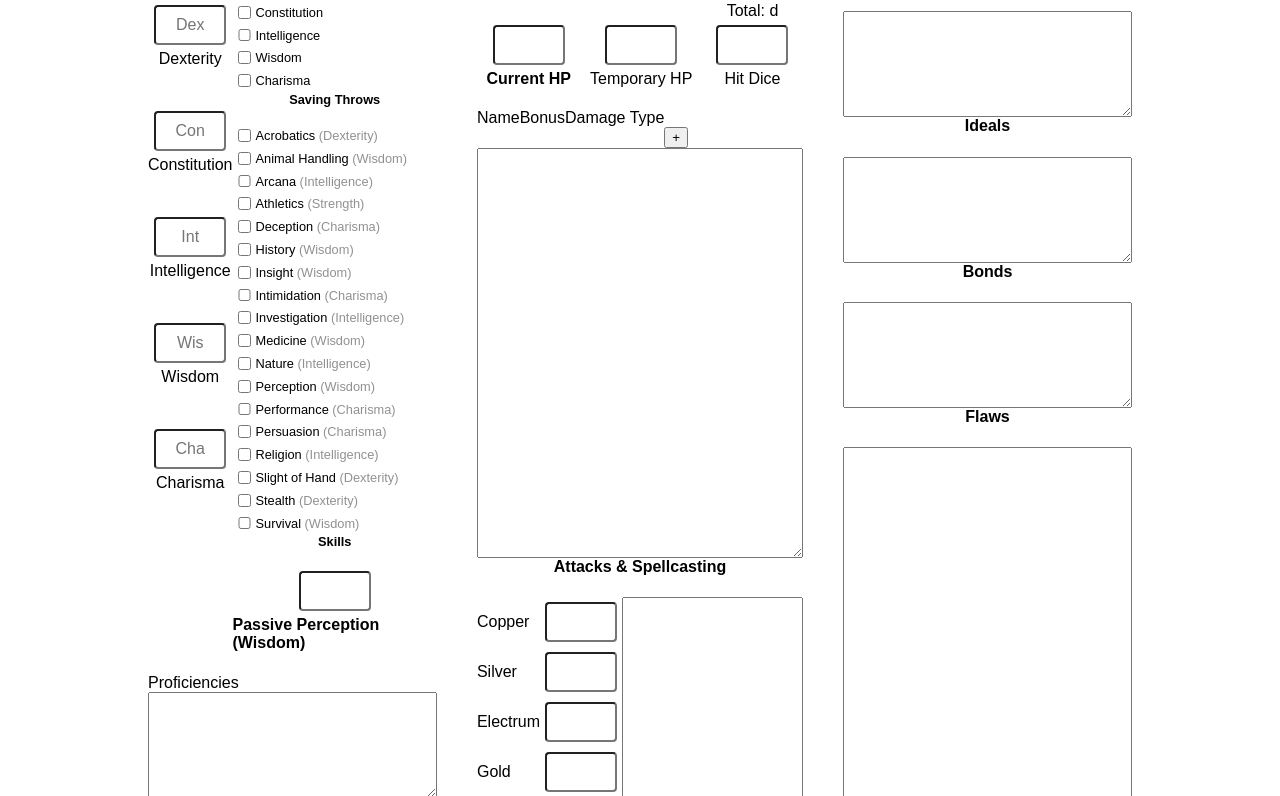
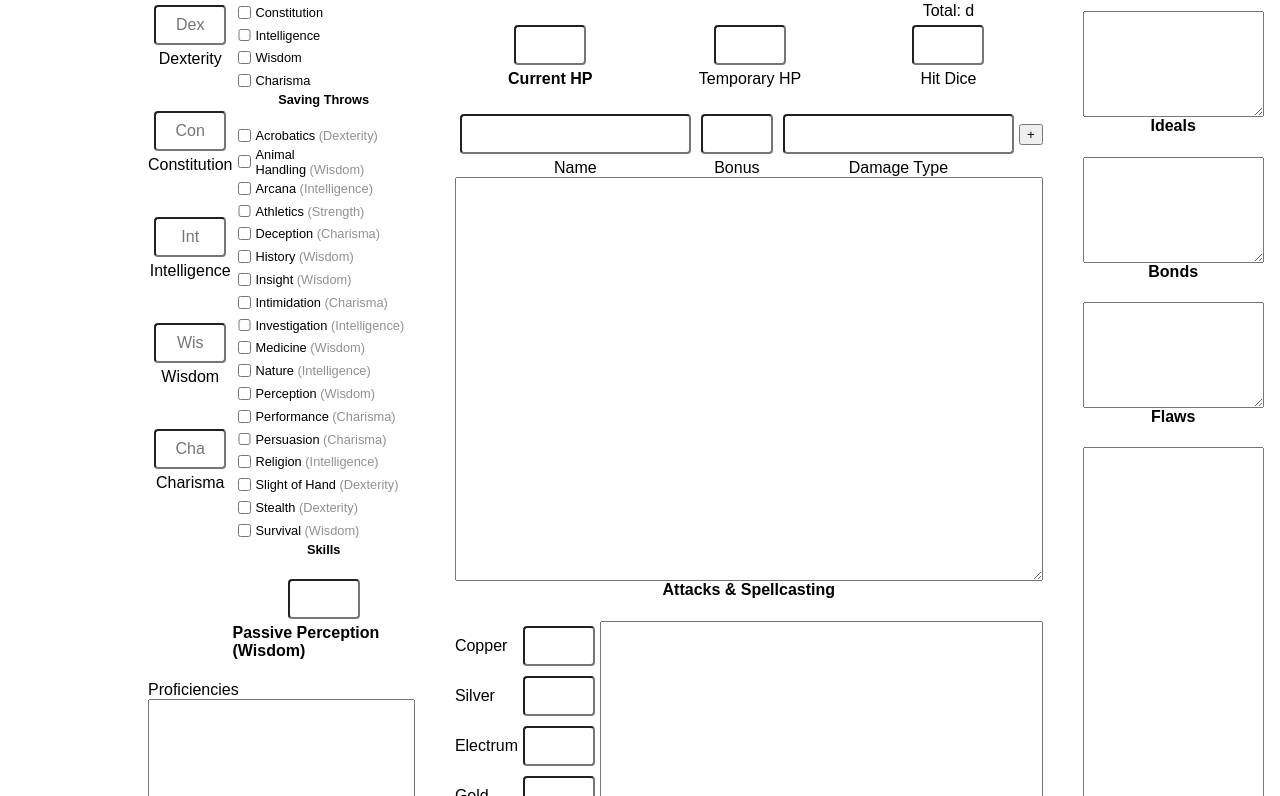
Before and after one commit to etherealmachine/dnd5e-binder, a React (Create React App) app: page / in a window 1280 px wide. Shown: the part 284-1080 px from the top of the page. Built offline with nearby package versions, Linux system fonts and the light colour scheme; the HTML template or start-up script is replaced by a standard one.

Commit message:
Got attack array working.

```diff
--- a/src/App.tsx
+++ b/src/App.tsx
@@ -78,19 +78,32 @@ class App extends React.Component<Props, State> {
       </div>
     });
     const attacks = (
-      <div>
       <div className="column">
-          <span>Name</span>
+        {this.state.attacks.map((attack, i) => {
+          return (<div key={`attack-${i}`} className="align-items-center">
+            <input name="attacks" data-index={i} data-key="name" value={this.state.attacks[i].name} onChange={this.state.handleInputChange} />
+            <input name="attacks" type="number" min="0" data-index={i} data-key="bonus" value={this.state.attacks[i].bonus} onChange={this.state.handleInputChange} />
+            <input name="attacks" data-index={i} data-key="damage_type"  value={this.state.attacks[i].damage_type} onChange={this.state.handleInputChange} />
+            <button name="remove_attack" data-index={i} onClick={this.state.handleButtonClick}>-</button>
+          </div>);
+        })}
+        <div className="align-items-center">
+          <div className="column">
+            <input name="new_attack_name" type="text" value={this.state.new_attack_name} onChange={this.state.handleInputChange} />
+            <span className="align-self-center">Name</span>
           </div>
           <div className="column">
-          <span>Bonus</span>
+            <input name="new_attack_bonus" type="number" min="0" value={this.state.new_attack_bonus} onChange={this.state.handleInputChange} />
+            <span className="align-self-center">Bonus</span>
           </div>
           <div className="column">
-          <span>Damage Type</span>
+            <input name="new_attack_damage_type" type="text" value={this.state.new_attack_damage_type} onChange={this.state.handleInputChange} />
+            <span className="align-self-center">Damage Type</span>
           </div>
           <div className="column">
+            <button name="add_attack" onClick={this.state.handleButtonClick}>+</button>
             <span>&nbsp;</span>
-          <button onClick={this.state.handleButtonClick}>+</button>
+          </div>
         </div>
       </div>);
     return (
@@ -142,16 +155,16 @@ class App extends React.Component<Props, State> {
                 </div>
               </div>
             </div>
-            <div className="column">
-              <div className="column">
+            <div className="column flex-1">
+              <div className="column flex-1" style={{marginBottom: '20px'}}>
                 <label htmlFor="proficiencies">Proficiencies</label>
                 <textarea name="proficiencies" value={this.state.proficiencies} onChange={this.state.handleTextAreaChange} />
               </div>
-              <div className="column">
+              <div className="column flex-1" style={{marginBottom: '20px'}}>
                 <label htmlFor="languages">Languages</label>
                 <textarea name="languages" value={this.state.languages} onChange={this.state.handleTextAreaChange} />
               </div>
-              <div className="column">
+              <div className="column flex-1">
                 <label htmlFor="expertise">Expertise</label>
                 <textarea name="expertise" value={this.state.expertise} onChange={this.state.handleTextAreaChange} />
               </div>
--- a/src/state.ts
+++ b/src/state.ts
@@ -1,5 +1,11 @@
 import * as React from 'react';
 import Rules from './rules';
+
+interface Attack {
+  name: string;
+  bonus: number | string;
+  damage_type: string;
+}
 
 export default class State {
 	character_name: string = '';
@@ -11,12 +17,12 @@ export default class State {
   player_name: string = '';
   experience_points: number | string = '';
   proficiency_bonus: number | string = '';
-  proficiencies: string[] = [];
   maximum_hit_points: number | string = '';
   current_hit_points: number | string = '';
   temporary_hit_points: number | string = '';
   special_abilities: string = '';
   equipment: string = '';
+  proficiencies: string = '';
   languages: string = '';
   expertise: string = '';
   armor_class: number | string = '';
@@ -28,6 +34,10 @@ export default class State {
   bonds: string = '';
   flaws: string = '';
   features_and_traits: string = '';
+  new_attack_name: string = '';
+  new_attack_bonus: number | string = '';
+  new_attack_damage_type: string = '';
+  attacks: Attack[] = [];
 
   private setState: (newState: any) => void;
 
@@ -49,11 +59,15 @@ export default class State {
   }
 
   public handleInputChange = (event: React.ChangeEvent<HTMLInputElement>) => {
-  	const name = event.currentTarget.name;
-    if (event.currentTarget.type === 'checkbox') {
-      this[name] = event.currentTarget.checked;
+    const target = event.currentTarget;
+  	const {name, value} = target;
+    if (this[name] instanceof Array) {
+      const {index, key} = target.dataset;
+      this[name][parseInt(index as string)][key] = value;
+    } else if (target.type === 'checkbox') {
+      this[name] = target.checked;
     } else {
-      this[name] = isNaN(parseInt(event.currentTarget.value)) ? event.currentTarget.value: parseInt(event.currentTarget.value);
+      this[name] = isNaN(parseInt(value)) ? value: parseInt(value);
     }
   	window.localStorage.setItem('state', JSON.stringify(this));
   	this.setState(this);
@@ -69,6 +83,21 @@ export default class State {
 
   public handleButtonClick = (event: React.MouseEvent<HTMLButtonElement>) => {
   	const name = event.currentTarget.name;
-  	console.log(name);
+    if (name === 'add_attack') {
+      this.attacks.push({
+        name: this.new_attack_name,
+        bonus: this.new_attack_bonus,
+        damage_type: this.new_attack_damage_type,
+      });
+      this.new_attack_name = '';
+      this.new_attack_bonus = '';
+      this.new_attack_damage_type = '';
+      window.localStorage.setItem('state', JSON.stringify(this));
+      this.setState(this);
+    } else if (name === 'remove_attack') {
+      this.attacks.splice(parseInt(event.currentTarget.dataset.index as string), 1);
+      window.localStorage.setItem('state', JSON.stringify(this));
+      this.setState(this);
+    }
   }
 }
```
Lines whose indentation alone changed are shown as unchanged.
